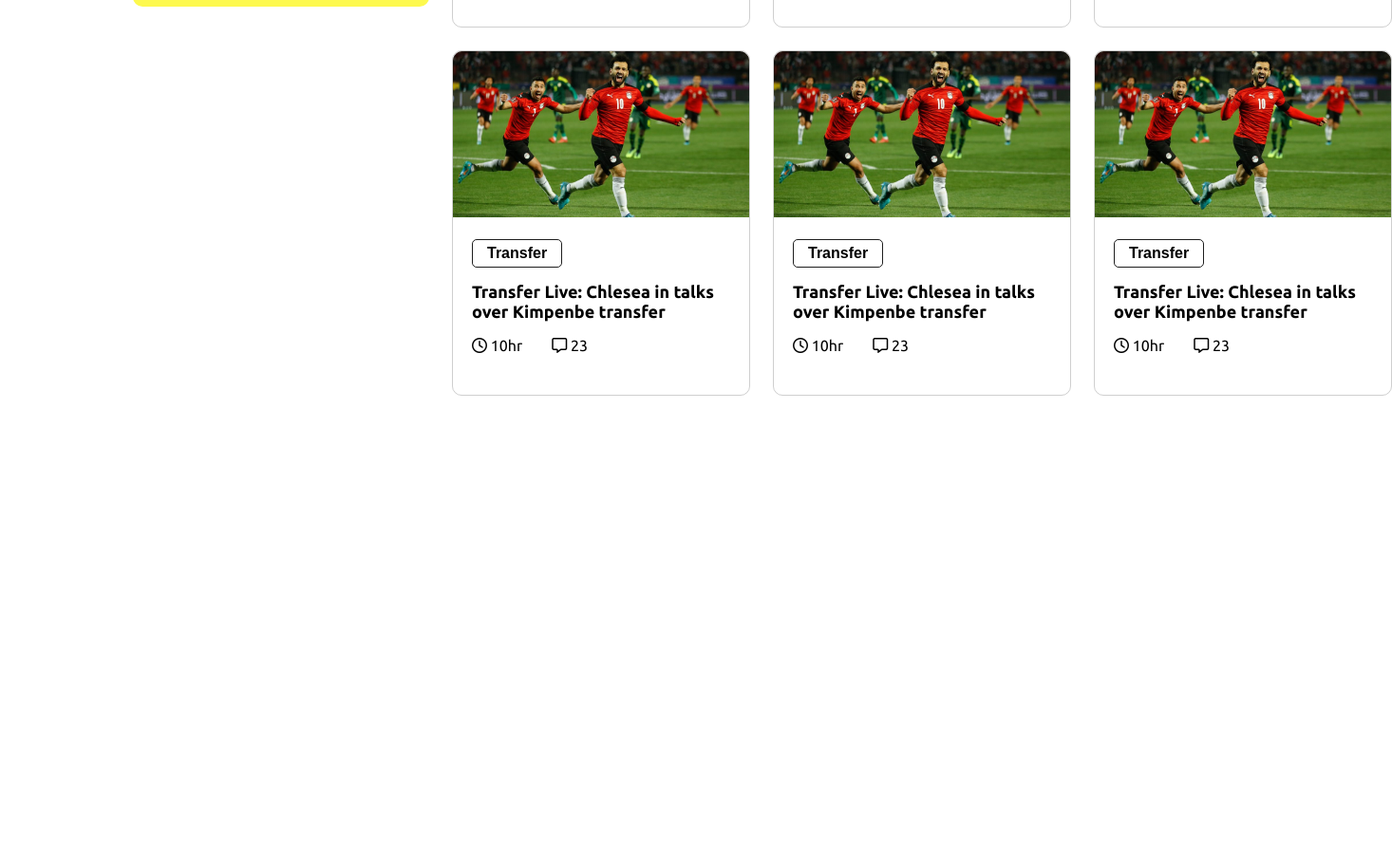
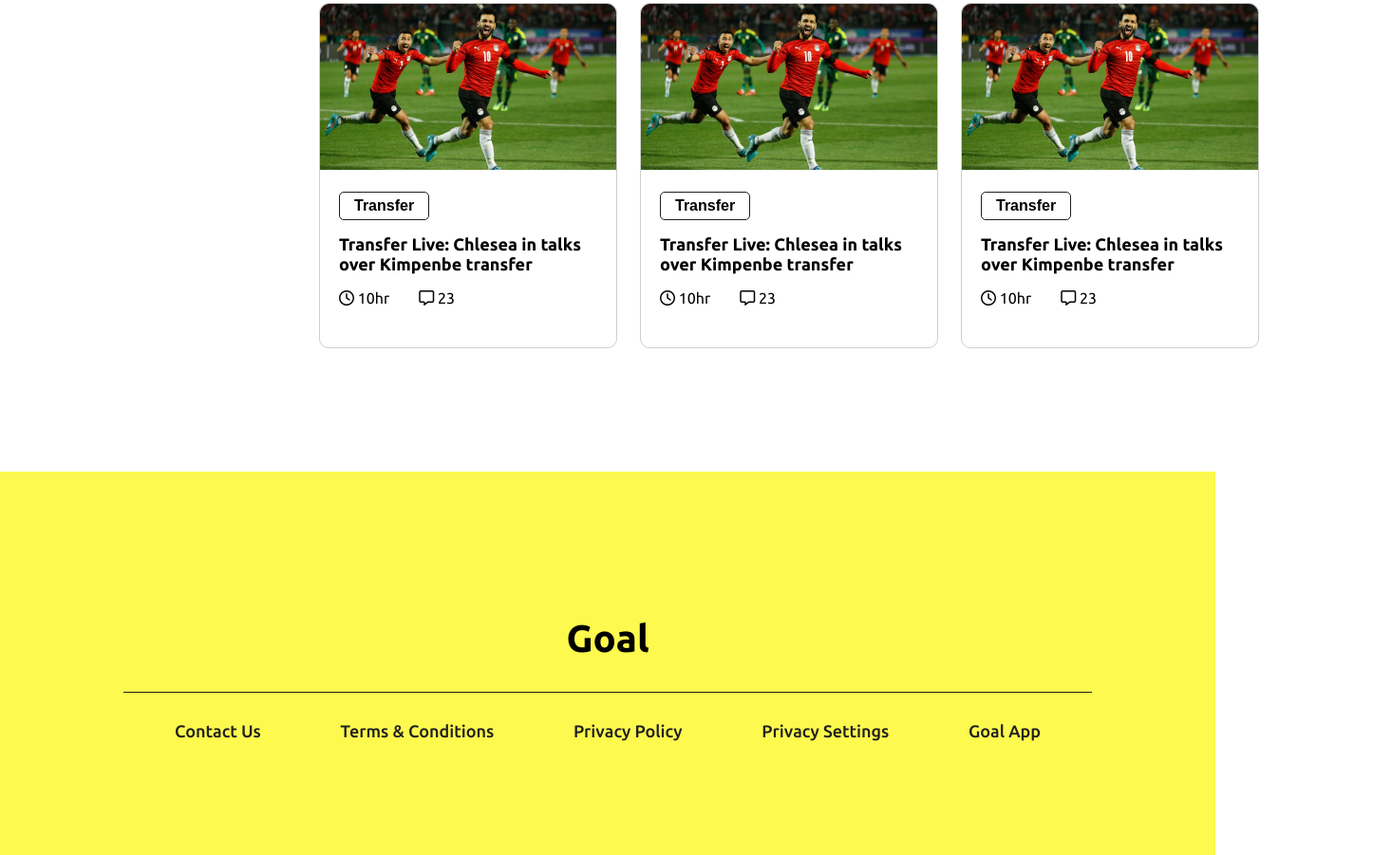
Before and after one commit to sumaya-kabir/world-cup, a plain HTML site: page index.html in a window 1280 px wide. Shown: the part 1337-2238 px from the top of the page at 95% size, 1466 px wide, since content can reach past the window. Before the commit the page ends 1884 px from the top, so only its background shows below. Drawn offline with Linux system fonts and the light colour scheme.

Commit message:
footer done

```diff
--- a/index.html
+++ b/index.html
@@ -33,7 +33,7 @@
     <!--------- Header Section End ---------->
 
     <main>
-    <!--------- Blog Section Start ---------->
+    <!--------- Blog and navigation Section Start ---------->
     <section class="container">
         <!-------- Side navigation button --------->
         <div class="side-navigation">
@@ -147,9 +147,22 @@
                 </div>
             </article>
         </div>
+    </section>
+    <!-------- Blog and navigation section end -------->
+    </main>
 
-    </section>
-    </main>
+    <!-------- Footer Section --------->
+    <footer>
+        <h2>Goal</h2>
+        <hr>
+        <div class="footer-menu">
+            <a href="">Contact Us</a>
+            <a href="">Terms & Conditions</a>
+            <a href="">Privacy Policy</a>
+            <a href="">Privacy Settings</a>
+            <a href="">Goal App</a>
+        </div>
+    </footer>
 
 </body>
 </html>
--- a/styles/style.css
+++ b/styles/style.css
@@ -5,7 +5,7 @@
 body {
     font-family: 'Ubuntu', sans-serif;
     background-color: #fff;
-    margin: 50px 140px 0 140px;
+    margin: 0;
 }
 
 /* Header Section Styles */
@@ -125,3 +125,27 @@ body {
     justify-content: space-between;
     padding-right: 150px;
 }
+
+/* Footer Styles */
+footer {
+    background-color: #FDF94E;
+    text-align: center;
+    padding: 120px 130px;
+}
+
+footer h2 {
+    font-size: 40px;
+}
+
+footer hr  {
+    border: 0;
+    border-bottom: 1px solid #1E1E1E;
+    margin-bottom: 30px;
+}
+footer a {
+    text-decoration: none;
+    color: #1E1E1E;
+    font-size: 18px;
+    font-weight: 500;
+    padding: 40px;
+}
```
